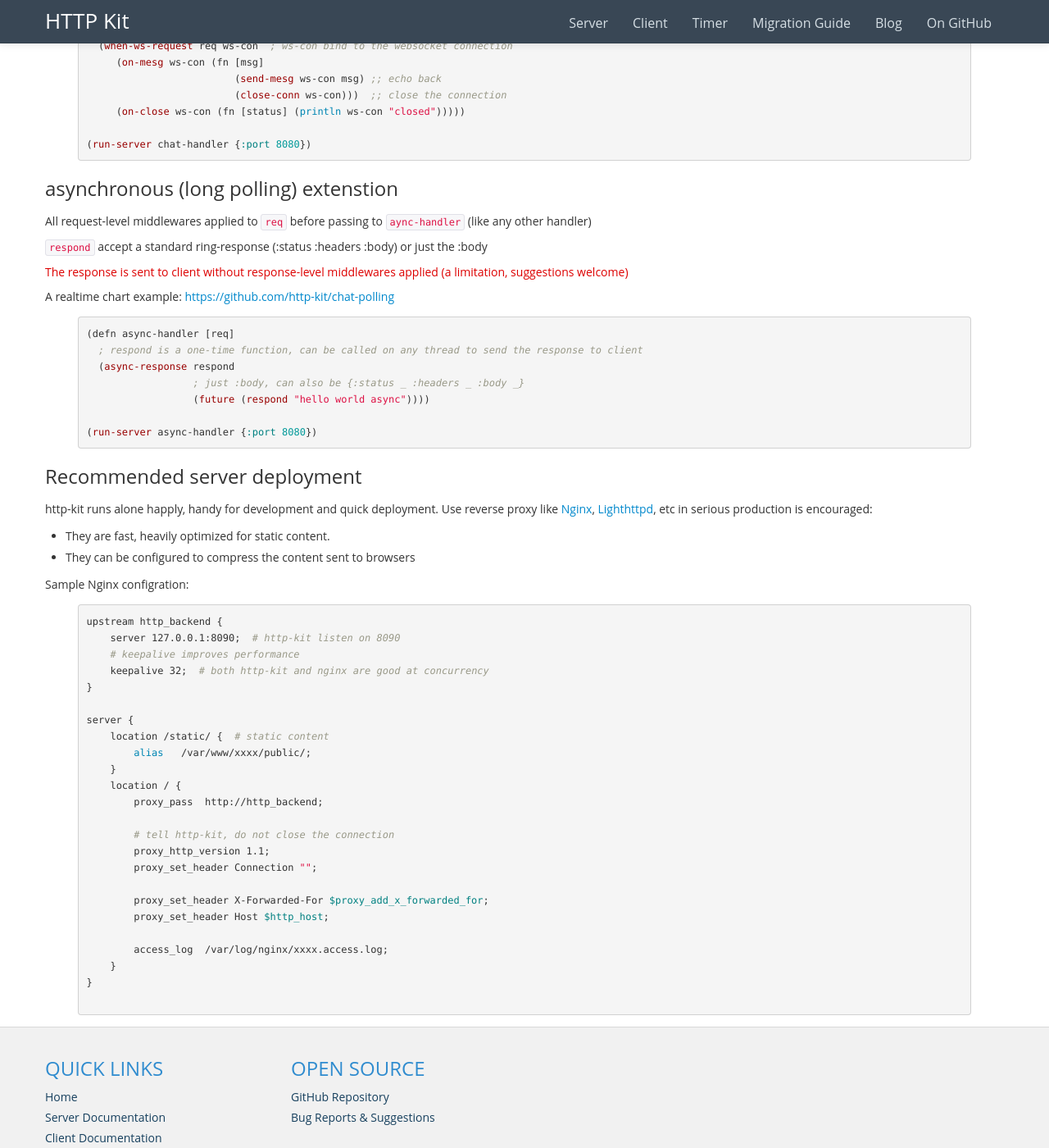
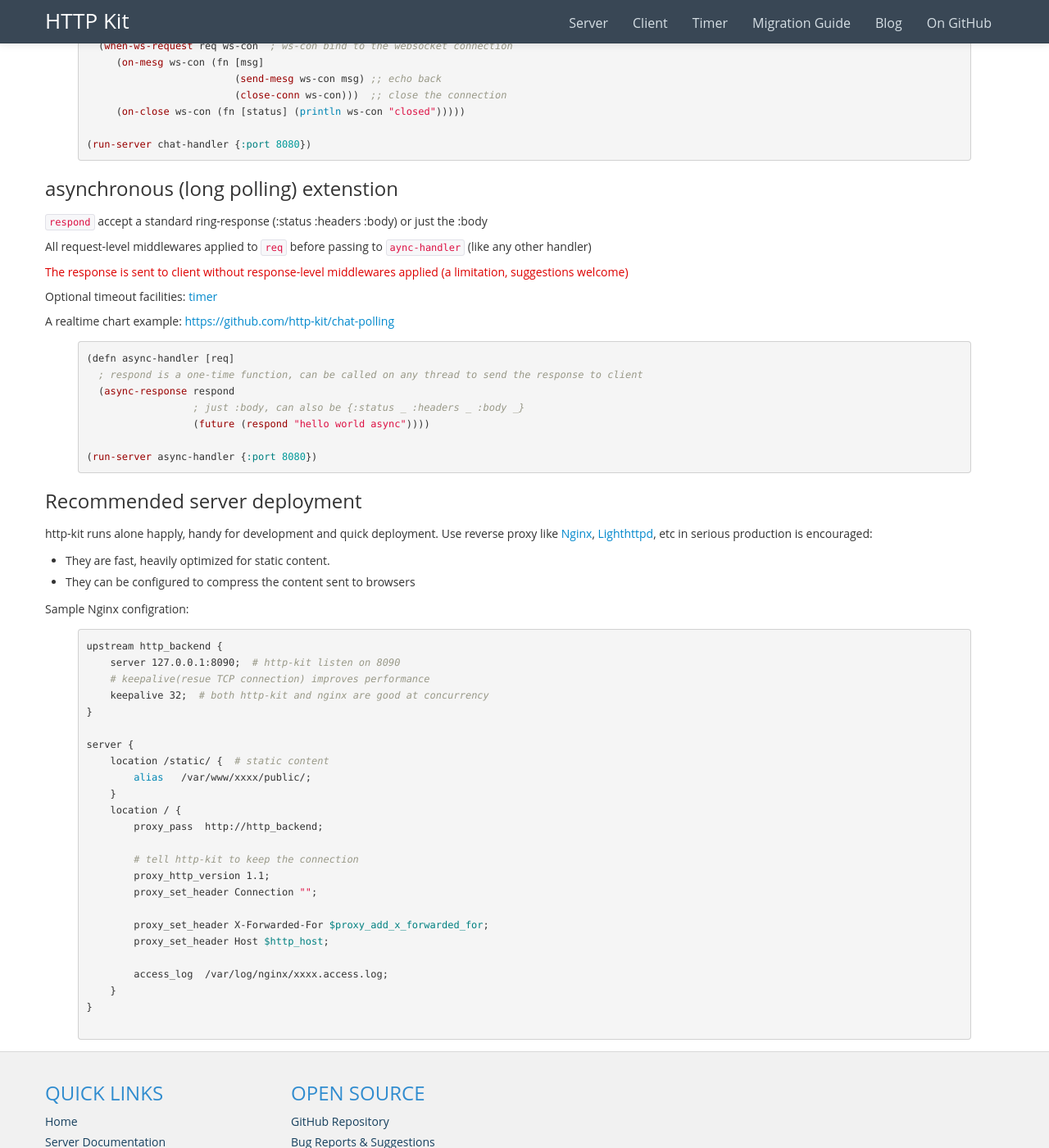
Before and after one commit to http-kit/http-kit.github.com, a Jekyll site: the page built from server.html, in a window 1280 px wide and 1400 px high, scrolled down 931 px. Shown: the whole window at 82% size. Built offline with Jekyll 4.4.1, drawn with Linux system fonts in a browser that asks for light colours; nearby versions of some CDN libraries; library files that are not in the unit come from our copies.

Commit message:
mention timer in async-response

```diff
--- a/server.html
+++ b/server.html
@@ -63,9 +63,10 @@ title: HTTP server
 {% endhighlight %}
 
   <h3>asynchronous (long polling) extenstion</h3>
+  <p><code>respond</code> accept a standard ring-response (:status :headers :body) or just the :body</p>
   <p>All request-level middlewares applied to <code>req</code> before passing to <code>aync-handler</code> (like any other handler)</p>
-  <p><code>respond</code> accept a standard ring-response (:status :headers :body) or just the :body</p>
   <p><b class="message">The response is sent to client without response-level middlewares applied (a limitation, suggestions welcome)</b> </p>
+  <p>Optional timeout facilities: <a href="timer.html">timer</a></p>
   <p>A realtime chart example: <a href="https://github.com/http-kit/chat-polling">https://github.com/http-kit/chat-polling</a></p>
 
 {% highlight clojure %}
@@ -90,7 +91,7 @@ title: HTTP server
   {% highlight sh %}
 upstream http_backend {
     server 127.0.0.1:8090;  # http-kit listen on 8090
-    # keepalive improves performance
+    # keepalive(resue TCP connection) improves performance
     keepalive 32;  # both http-kit and nginx are good at concurrency
 }
 
@@ -101,7 +102,7 @@ server {
     location / {
         proxy_pass  http://http_backend;
 
-        # tell http-kit, do not close the connection
+        # tell http-kit to keep the connection
         proxy_http_version 1.1;
         proxy_set_header Connection "";
 
--- a/timer.html
+++ b/timer.html
@@ -1,6 +1,6 @@
 ---
 layout: bounce
-title: HTTP server
+title: Timer facility
 ---
 <div class="container">
 
```
